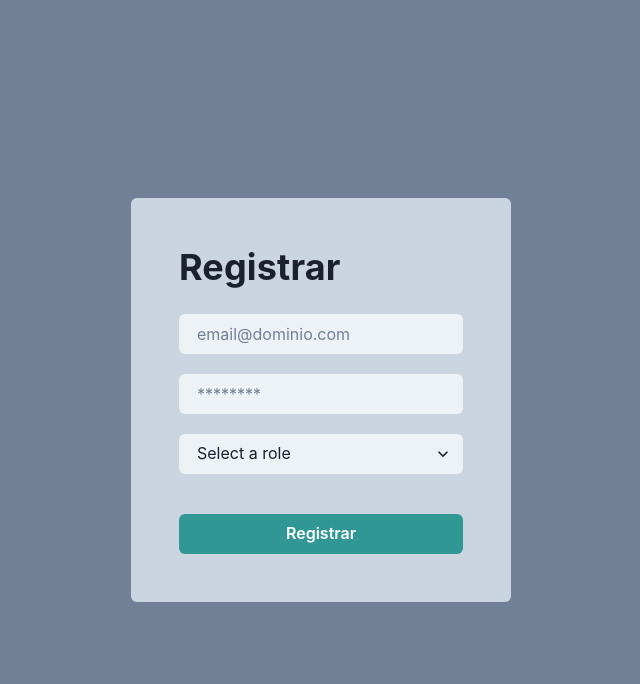
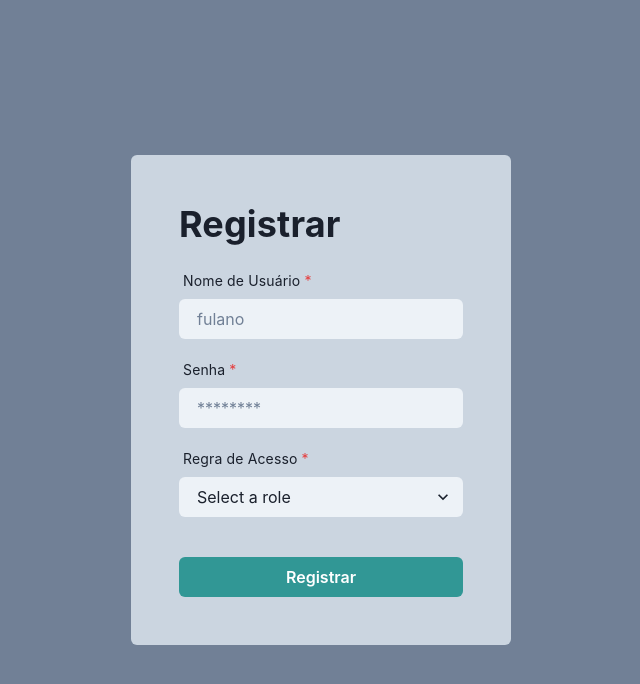
Before and after one commit to david-franca/tracking-system, a React (Vite) app: page /register in a window 1280 px wide. Shown: the top 684 px of the page, without its empty margins (319-959 px from the left). Built offline with nearby package versions, Linux system fonts and the light colour scheme.

Commit message:
Styling Login and register pages

```diff
--- a/src/pages/Login/index.tsx
+++ b/src/pages/Login/index.tsx
@@ -1,53 +1,72 @@
-import { AxiosError } from "axios";
-import { useEffect, useState } from "react";
-import { useCookies } from "react-cookie";
-import { Link as LinkRouter, useNavigate } from "react-router-dom";
+import { useFormik } from "formik";
+import { useState } from "react";
+import { Link as LinkRouter } from "react-router-dom";
+import * as Yup from "yup";
+import { ptForm } from "yup-locale-pt";
 
 import {
   Button,
   Center,
   Flex,
+  FormControl,
+  FormErrorIcon,
+  FormErrorMessage,
+  FormLabel,
   Heading,
   Input,
   Link,
+  Stack,
+  Text,
   useToast,
 } from "@chakra-ui/react";
 
-import { User } from "../../@types";
-import { useLocalStorage } from "../../hooks/useLocalStorage";
-import { api } from "../../utils/api";
 import { useAuth } from "../../hooks/useAuth";
+import { handleError } from "../../utils/handleError";
+
+Yup.setLocale(ptForm);
 
 export const Login = () => {
-  const [username, setUsername] = useState("");
-  const [password, setPassword] = useState("");
   const [loading, setLoading] = useState(false);
   const toast = useToast();
   const { login } = useAuth();
 
-  const handleLogin = async () => {
+  const formSchema = Yup.object().shape({
+    username: Yup.string().required().min(3),
+    password: Yup.string().required().min(8),
+  });
+  const { handleSubmit, errors, touched, handleChange, values } = useFormik({
+    initialValues: { username: "", password: "" },
+    validationSchema: formSchema,
+    onSubmit: async (values) => {
+      console.log(values);
       setLoading(true);
       try {
-      await login(username, password);
-    } catch (error: any) {
+        await login(values.username, values.password);
+      } catch (error) {
         setLoading(false);
+        const e = handleError(error);
+        if (typeof e === "string") {
           toast({
             title: "Erro",
-        description: error.response.data.message,
+            description: e,
             status: "error",
             duration: 5000,
             isClosable: true,
           });
+        } else {
+          e?.forEach((err) => {
+            toast({
+              title: "Erro",
+              description: err,
+              status: "error",
+              duration: 5000,
+              isClosable: true,
+            });
+          });
         }
-  };
-
-  const handleUsername = (value: string) => {
-    setUsername(value);
-  };
-
-  const handlePassword = (value: string) => {
-    setPassword(value);
-  };
+      }
+    },
+  });
 
   return (
     <Flex
@@ -58,26 +77,68 @@ export const Login = () => {
     >
       <Flex direction="column" background="gray.300" p={12} rounded={6}>
         <Heading mb={6}>Entrar</Heading>
+        <form noValidate onSubmit={handleSubmit}>
+          <Stack spacing={5}>
+            <FormControl
+              isRequired
+              isInvalid={touched.username && Boolean(errors.username)}
+            >
+              <FormLabel
+                htmlFor="username"
+                ms="4px"
+                fontSize="sm"
+                fontWeight="normal"
+              >
+                Nome de Usuário
+              </FormLabel>
               <Input
-          placeholder="email@dominio.com"
+                id="username"
+                placeholder="Nome de usuário"
                 variant="filled"
-          mb={3}
-          type="email"
-          value={username}
-          onChange={(e: any) => handleUsername(e.target.value)}
+                type="text"
+                value={values.username}
+                onChange={handleChange}
               />
+              <FormErrorMessage ms="4px">
+                <Flex>
+                  <FormErrorIcon />
+                  <Text>{touched.username && errors.username}</Text>
+                </Flex>
+              </FormErrorMessage>
+            </FormControl>
+            <FormControl
+              isRequired
+              isInvalid={touched.password && Boolean(errors.password)}
+            >
+              <FormLabel
+                htmlFor="password"
+                ms="4px"
+                fontSize="sm"
+                fontWeight="normal"
+              >
+                Senha
+              </FormLabel>
               <Input
+                id="password"
                 placeholder="********"
                 variant="filled"
-          mb={6}
                 type="password"
-          onChange={(e: any) => handlePassword(e.target.value)}
+                value={values.password}
+                onChange={handleChange}
               />
+              <FormErrorMessage ms="4px">
+                <Flex>
+                  <FormErrorIcon />
+                  {touched.password && errors.password}
+                </Flex>
+              </FormErrorMessage>
+            </FormControl>
             <Button
+              w="100%"
               isLoading={loading}
               loadingText="Aguarde..."
               colorScheme="teal"
-          onClick={handleLogin}
+              type="submit"
             >
               Entrar
             </Button>
@@ -86,6 +147,8 @@ export const Login = () => {
                 Novo por aqui? Crie uma conta
               </Link>
             </Center>
+          </Stack>
+        </form>
       </Flex>
     </Flex>
   );
--- a/src/pages/Register/index.tsx
+++ b/src/pages/Register/index.tsx
@@ -1,32 +1,51 @@
 import { AxiosError } from "axios";
+import { useFormik } from "formik";
 import { useState } from "react";
+import { useNavigate } from "react-router-dom";
+import * as Yup from "yup";
+import { ptForm } from "yup-locale-pt";
 
 import {
   Button,
   Center,
   Flex,
+  FormControl,
+  FormErrorIcon,
+  FormErrorMessage,
+  FormLabel,
   Heading,
   Input,
   Select,
   Stack,
+  Text,
   useToast,
 } from "@chakra-ui/react";
 
 import { api } from "../../utils/api";
-import { useNavigate } from "react-router-dom";
+
+Yup.setLocale(ptForm);
 
 export const Register = () => {
-  const [username, setUsername] = useState("");
-  const [password, setPassword] = useState("");
   const [loading, setLoading] = useState(false);
-  const [role, setRole] = useState("");
   const navigate = useNavigate();
   const toast = useToast();
 
-  const handleRegister = () => {
+  const formSchema = Yup.object().shape({
+    username: Yup.string().required().min(3),
+    password: Yup.string().required().min(8),
+    role: Yup.string().required(),
+  });
+  const { handleSubmit, errors, touched, handleChange, values } = useFormik({
+    initialValues: { username: "", password: "", role: "" },
+    validationSchema: formSchema,
+    onSubmit: async (values) => {
       setLoading(true);
       api
-      .post("/auth/register", { username, password, role })
+        .post("/auth/register", {
+          username: values.username,
+          password: values.password,
+          role: values.role,
+        })
         .then(() => {
           setLoading(false);
           toast({
@@ -48,19 +67,8 @@ export const Register = () => {
             isClosable: true,
           });
         });
-  };
-
-  const handleUsername = (value: string) => {
-    setUsername(value);
-  };
-
-  const handlePassword = (value: string) => {
-    setPassword(value);
-  };
-
-  const handleRole = (value: string) => {
-    setRole(value);
-  };
+    },
+  });
 
   return (
     <Flex
@@ -71,42 +79,108 @@ export const Register = () => {
     >
       <Flex direction="column" background="gray.300" p={12} rounded={6}>
         <Heading mb={6}>Registrar</Heading>
+        <form noValidate onSubmit={handleSubmit}>
           <Stack spacing={5}>
+            <FormControl
+              isRequired
+              isInvalid={touched.username && Boolean(errors.username)}
+            >
+              <FormLabel
+                htmlFor="username"
+                ms="4px"
+                fontSize="sm"
+                fontWeight="normal"
+              >
+                Nome de Usuário
+              </FormLabel>
               <Input
-            placeholder="email@dominio.com"
+                id="username"
+                placeholder="fulano"
                 variant="filled"
-            type="email"
-            value={username}
-            onChange={(e: any) => handleUsername(e.target.value)}
+                type="text"
+                value={values.username}
+                onChange={handleChange}
               />
+              <FormErrorMessage>
+                <Flex>
+                  <FormErrorIcon />
+                  <Text>{touched.username && errors.username}</Text>
+                </Flex>
+              </FormErrorMessage>
+            </FormControl>
+
+            <FormControl
+              isRequired
+              isInvalid={touched.password && Boolean(errors.password)}
+            >
+              <FormLabel
+                htmlFor="password"
+                ms="4px"
+                fontSize="sm"
+                fontWeight="normal"
+              >
+                Senha
+              </FormLabel>
               <Input
+                id="password"
                 placeholder="********"
                 variant="filled"
                 type="password"
-            onChange={(e: any) => handlePassword(e.target.value)}
+                value={values.password}
+                onChange={handleChange}
               />
+              <FormErrorMessage>
+                <Flex>
+                  <FormErrorIcon />
+                  <Text>{touched.password && errors.password}</Text>
+                </Flex>
+              </FormErrorMessage>
+            </FormControl>
+
+            <FormControl
+              isRequired
+              isInvalid={touched.role && Boolean(errors.role)}
+            >
+              <FormLabel
+                htmlFor="role"
+                ms="4px"
+                fontSize="sm"
+                fontWeight="normal"
+              >
+                Regra de Acesso
+              </FormLabel>
               <Select
+                id="role"
                 placeholder="Select a role"
                 variant="filled"
-            value={role}
-            onChange={(e: any) => handleRole(e.target.value)}
+                value={values.role}
+                onChange={handleChange}
               >
                 <option value="MASTER">Master</option>
                 <option value="DEVELOPER">Developer</option>
                 <option value="TESTER">Tester</option>
               </Select>
+              <FormErrorMessage>
+                <Flex>
+                  <FormErrorIcon />
+                  <Text>{touched.role && errors.role}</Text>
+                </Flex>
+              </FormErrorMessage>
+            </FormControl>
+
             <Center pt={5}>
               <Button
                 isLoading={loading}
                 loadingText="Aguarde..."
                 width="100%"
                 colorScheme="teal"
-              onClick={handleRegister}
+                type="submit"
               >
                 Registrar
               </Button>
             </Center>
           </Stack>
+        </form>
       </Flex>
     </Flex>
   );
```
Lines whose indentation alone changed are shown as unchanged.
